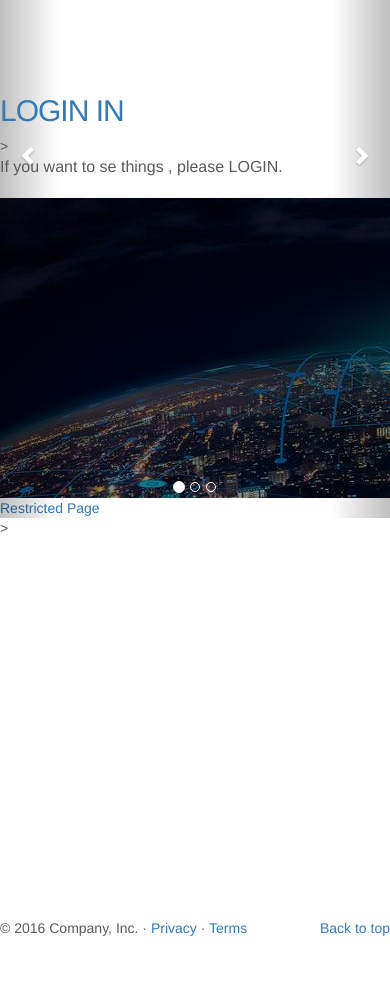
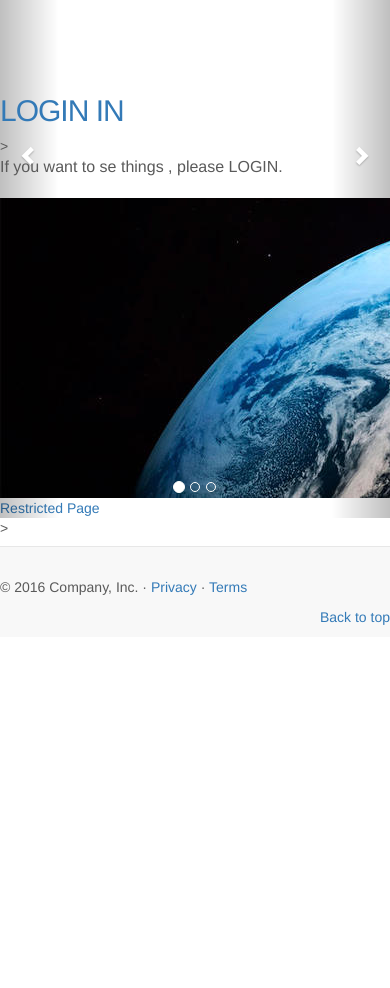
Before and after one commit to wzd-sjtu/LostAndFound, a Django app: template total_page/templates/total_page/index.html in a window 390 px wide; the page is wider, and only the part inside the window is pictured. Shown: the part 207-1195 px from the top of that part. After the commit the page ends 832 px from the top of that part, so only its background shows below. Run offline with Django 3.2, Linux system fonts and the light colour scheme; the template is opened without the code that fills it, so the values that code supplies are empty; some libraries are stand-ins or nearby versions.

Commit message:
small changes

```diff
--- a/templates/base.html
+++ b/templates/base.html
@@ -8,17 +8,10 @@
     <meta name="description" content="">
     <meta name="author" content="">
 
-
-  <link rel="icon" href="../../favicon.ico">
-
     <title>Carousel Template for Bootstrap</title>
 
     <!-- Bootstrap core CSS -->
     <link href="/static/bootstrap/css/bootstrap.css" rel="stylesheet">
-
-    <!-- IE10 viewport hack for Surface/desktop Windows 8 bug -->
-    <link href="../../assets/css/ie10-viewport-bug-workaround.css" rel="stylesheet">
-
 
     <!--[if lt IE 9]>
       <script src="https://oss.maxcdn.com/html5shiv/3.7.3/html5shiv.min.js"></script>
@@ -79,28 +72,24 @@
         </div>
 
       <!-- FOOTER -->
-    <br/><br/><br/><br/><br/><br/><br/><br/><br/><br/><br/><br/><br/><br/><br/><br/><br/><br/><br/>
-      <footer>
-        <p class="pull-right"><a href="#">Back to top</a></p>
-        <p>&copy; 2016 Company, Inc. &middot; <a href="#">Privacy</a> &middot; <a href="#">Terms</a></p>
-      </footer>
 
+
+            <div id="footer" class="container">
+            <nav class="navbar navbar-default navbar-fixed-bottom">
+                <div class="navbar-inner navbar-content-center">
+                    <p class="text-muted credit" style="padding: 10px;">
+                        <p>&copy; 2016 Company, Inc. &middot; <a href="#">Privacy</a> &middot; <a href="#">Terms</a></p>
+                                <p class="pull-right"><a href="#">Back to top</a></p>
+        </p>
+    </div>
+</nav>
     </div><!-- /.container -->
 
 
     <!-- Placed at the end of the document so the pages load faster -->
-    <script>window.jQuery || document.write('<script src="../../assets/js/vendor/jquery.min.js"><\/script>')</script>
-
-
-
 
 
     <script src="https://ajax.googleapis.com/ajax/libs/jquery/1.12.4/jquery.min.js"></script>
-    <script>window.jQuery || document.write('<script src="../../assets/js/vendor/jquery.min.js"><\/script>')</script>
     <script src="/static/bootstrap/js/bootstrap.js"></script>
-    <!-- Just to make our placeholder images work. Don't actually copy the next line! -->
-    <script src="../../assets/js/vendor/holder.min.js"></script>
-    <!-- IE10 viewport hack for Surface/desktop Windows 8 bug -->
-    <script src="../../assets/js/ie10-viewport-bug-workaround.js"></script>
   </body>
 </html>
--- a/total_page/templates/total_page/index.html
+++ b/total_page/templates/total_page/index.html
@@ -61,38 +61,41 @@
 
                   <div class="row featurette">
                     <div class="col-md-7">
-                        <a href="/found/"><h2 class="featurette-heading">Lost Corner<span class="text-muted">  <br/> I lost something.</span></h2></a>>
+                        <a href="/lost/"><h2 class="featurette-heading">Lost Corner<span class="text-muted">  <br/> I lost something.</span></h2></a>>
                       <p class="lead">Welcome to show your demand.</p>
                     </div>
-                    <div class="col-md-5">
+                    <div class="col-md-7">
                       <img src="{% static "images/11.jpg" %}" alt="Picture of Django" />
                     </div>
                   </div>
 
+                  <hr class="featurette-divider">
 
                   <div class="row featurette">
-                    <div class="col-md-7 col-md-push-5">
+                    <div class="col-md-7">
                         <a href="/found/"><h2 class="featurette-heading">Found Corner <span class="text-muted"> <br/> I found something. </span></h2></a>>
                       <p class="lead">Welcome to help each other.</p>
                     </div>
-                    <div class="col-md-5 col-md-pull-7">
-                     <img src="{% static "images/12.jpg" %}" alt="Picture of Django" />
+                    <div class="col-md-7">
+                     <img src="{% static "images/13.jpg" %}" alt="Picture of Django" />
                     </div>
                   </div>
             {% else %}
                 <hr class="featurette-divider">
 
                   <div class="row featurette">
-                    <div class="col-md-7 col-md-push-5">
+                    <div class="col-md-7 ">
                         <a href="login/"><h2 class="featurette-heading">LOGIN IN </h2></a>>
                       <p class="lead">If you want to se things , please LOGIN.</p>
                     </div>
-                    <div class="col-md-5 col-md-pull-7">
-                     <img src="{% static "images/12.jpg" %}" alt="Picture of Django" />
+                    <div class="col-md-7 ">
+                     <img src="{% static "images/13.jpg" %}" alt="Picture of Django" />
                     </div>
                   </div>
 
             <a href="/total_page/restricted/">Restricted Page</a><br />
         {% endif %}
     </div>>
+
+
 {% endblock %}
```
Also changed, not shown: db.sqlite3.
